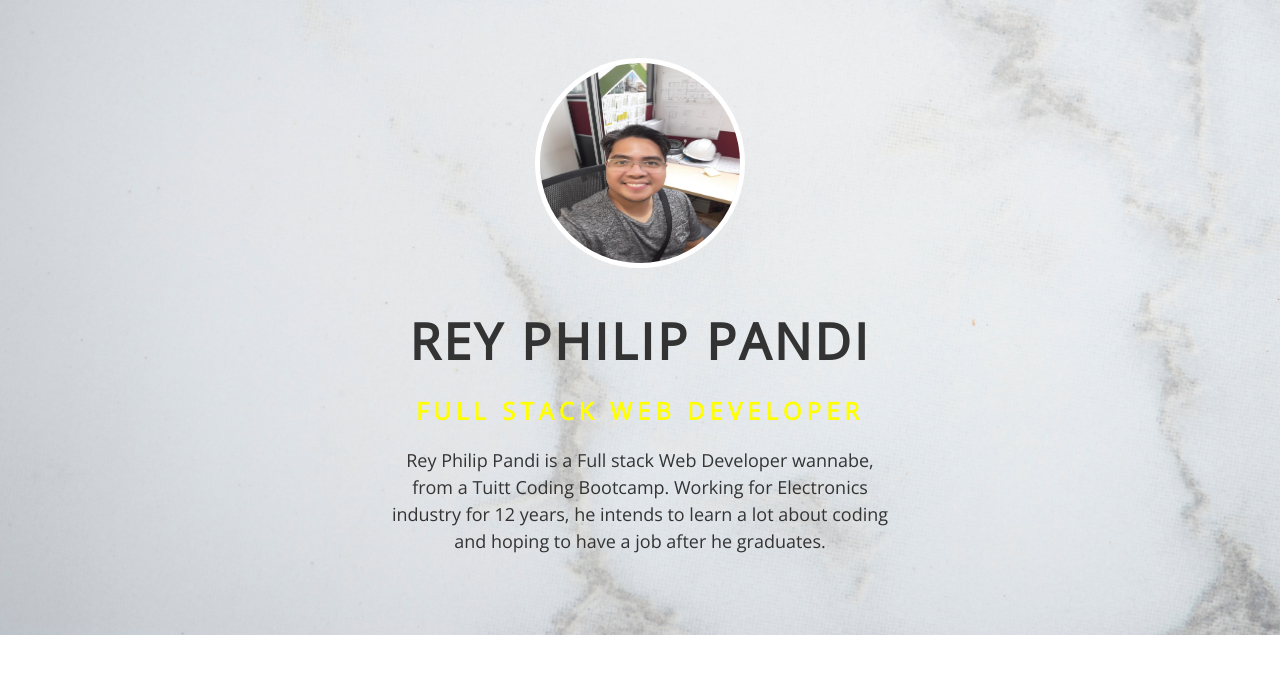
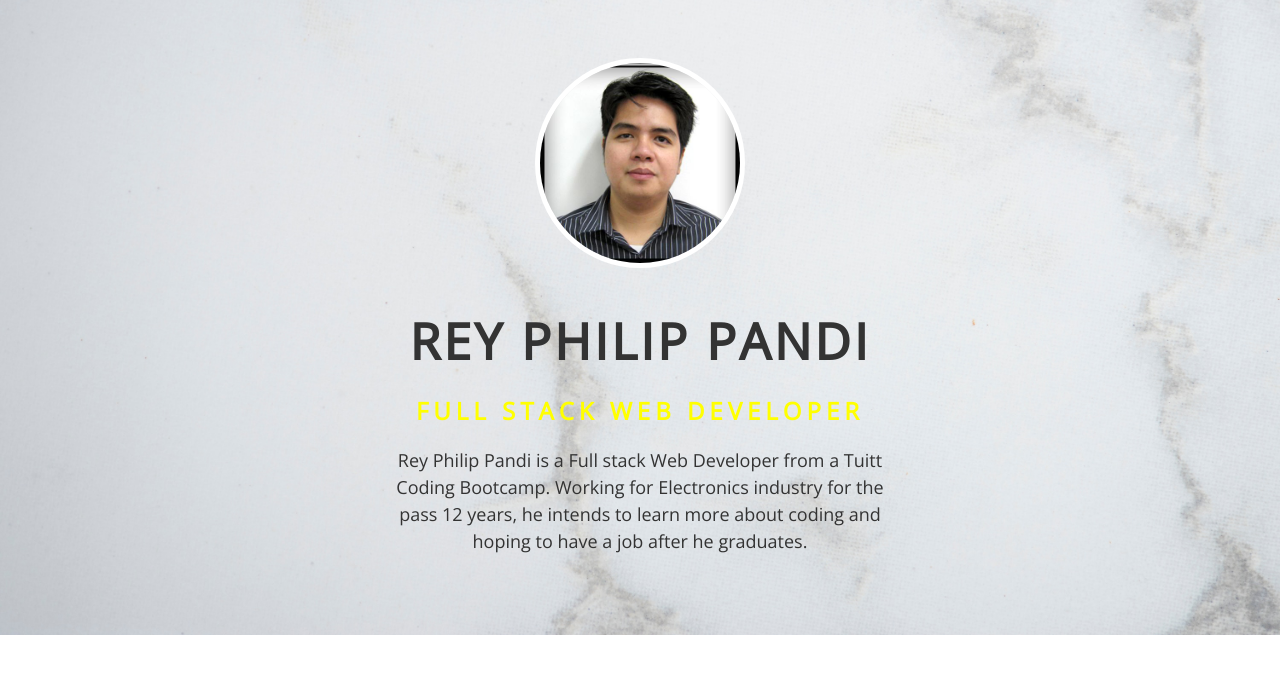
Before and after one commit to pandirey/web-portfolio, a plain HTML site: page index.html in a window 1280 px wide. Drawn offline with nearby package versions, Linux system fonts and the light colour scheme.

Commit message:
update portfolio

```diff
--- a/index.html
+++ b/index.html
@@ -17,10 +17,10 @@
 <body>
 
 	<div class="container">
-		<img id="me" src="assets/images/me3.jpeg">
+		<img id="me" src="assets/images/me4.jpeg">
 		<h1>rey philip pandi</h1>
 		<h2>full stack web developer</h2>
-		<p class="bio">Rey Philip Pandi is a Full stack Web Developer wannabe, from a Tuitt Coding Bootcamp. Working for Electronics industry for 12 years, he intends to learn a lot about coding and hoping to have a job after he graduates.</p>
+		<p class="bio">Rey Philip Pandi is a Full stack Web Developer from a Tuitt Coding Bootcamp. Working for Electronics industry for the pass 12 years, he intends to learn more about coding and hoping to have a job after he graduates.</p>
 
 	</div> <!-- end container -->
 
```
Also changed, not shown: assets/images/me4.jpeg (added).
